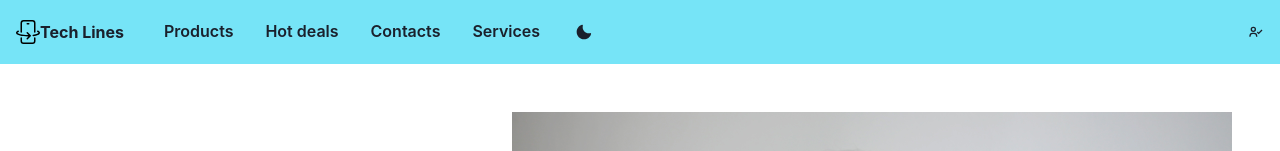
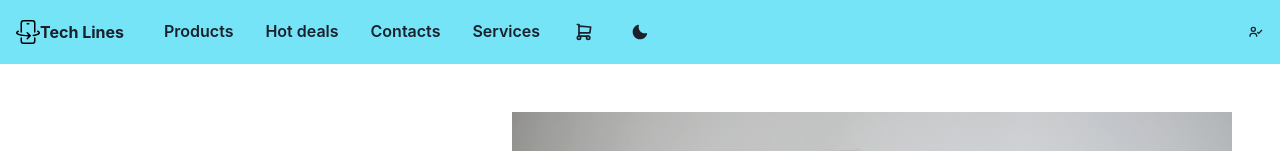
Before and after one commit to Karine91/techlines, a React (Create React App) app in the folder client/: page / in a window 1280 px wide. Shown: the top 151 px of the page. Built offline with nearby package versions, Linux system fonts and the light colour scheme.

Commit message:
chore: added cart icon

```diff
--- a/client/src/components/Navbar.tsx
+++ b/client/src/components/Navbar.tsx
@@ -4,6 +4,8 @@ import {
   HStack,
   Link,
   IconButton,
+  IconButtonProps,
+  TextProps,
   Icon,
   Text,
   useDisclosure,
@@ -19,6 +21,9 @@ import ColorModeToggle from "./ColorModeToggle";
 import NavLink from "./NavLink";
 import { BsPhoneFlip } from "react-icons/bs";
 import { BiUserCheck } from "react-icons/bi";
+import { TbShoppingCart } from "react-icons/tb";
+import { useSelector } from "react-redux";
+import { RootState } from "../redux/store";
 
 const links = [
   { name: "Products", path: "/products" },
@@ -27,19 +32,67 @@ const links = [
   { name: "Services", path: "/services" },
 ];
 
+const CartIcon = ({
+  iconProps,
+  textProps,
+}: {
+  iconProps?: Omit<IconButtonProps, "aria-label">;
+  textProps?: TextProps;
+}) => {
+  const { cartItems } = useSelector((store: RootState) => store.cart);
+  return (
+    <Box>
+      <IconButton
+        aria-label="shopping cart"
+        icon={<TbShoppingCart size="20px" />}
+        as={RouterLink}
+        to="/cart"
+        variant="ghost"
+        {...iconProps}
+      />
+      {cartItems.length ? (
+        <Text
+          fontWeight="bold"
+          fontSize="sm"
+          fontStyle="italic"
+          mt="-6"
+          {...textProps}
+        >
+          {cartItems.length}
+        </Text>
+      ) : null}
+    </Box>
+  );
+};
+
 const Navbar = () => {
   const { isOpen, onClose, onOpen } = useDisclosure();
 
   return (
     <Box bg={useColorModeValue("cyan.300", "gray.900")} px={4}>
       <Flex h={16} alignItems="center" justifyContent="space-between">
-        <Flex display={{ base: "flex", md: "none" }} alignItems="center">
+        <Flex
+          display={{ base: "flex", md: "none" }}
+          position="relative"
+          alignItems="center"
+        >
           <IconButton
             aria-label="menu"
             bg="parent"
             size="md"
             icon={isOpen ? <CloseIcon /> : <HamburgerIcon />}
             onClick={isOpen ? onClose : onOpen}
+          />
+          <CartIcon
+            iconProps={{
+              ml: "12px",
+              position: "absolute",
+              top: 0,
+              bottom: 0,
+            }}
+            textProps={{
+              ml: "74px",
+            }}
           />
         </Flex>
 
@@ -60,6 +113,11 @@ const Navbar = () => {
                 {link.name}
               </NavLink>
             ))}
+            <CartIcon
+              textProps={{
+                ml: "26px",
+              }}
+            />
             <ColorModeToggle />
             <FavoritesToggler />
           </HStack>
--- a/client/src/screens/ProductScreen.tsx
+++ b/client/src/screens/ProductScreen.tsx
@@ -148,6 +148,9 @@ const ProductScreen = () => {
                 <Stack width="270px">
                   <Flex alignItems="center">
                     <BiPackage size="20px" />
+                    <Text fontWeight="medium" fontSize="sm" ml="2">
+                      Shipped in 2-3 days
+                    </Text>
                   </Flex>
                   <Flex alignItems="center">
                     <BiCheckShield size="20px" />
--- a/client/src/screens/ProductsScreen.tsx
+++ b/client/src/screens/ProductsScreen.tsx
@@ -48,7 +48,7 @@ const ProductScreen = () => {
           ))
         )}
       </Wrap>
-      {!favoritesToggled && data.length && (
+      {!favoritesToggled && data.length ? (
         <Wrap spacing="10px" justify="center" p="5">
           <Button
             colorScheme="cyan"
@@ -74,7 +74,7 @@ const ProductScreen = () => {
             <ArrowRightIcon />
           </Button>
         </Wrap>
-      )}
+      ) : null}
     </>
   );
 };
```
